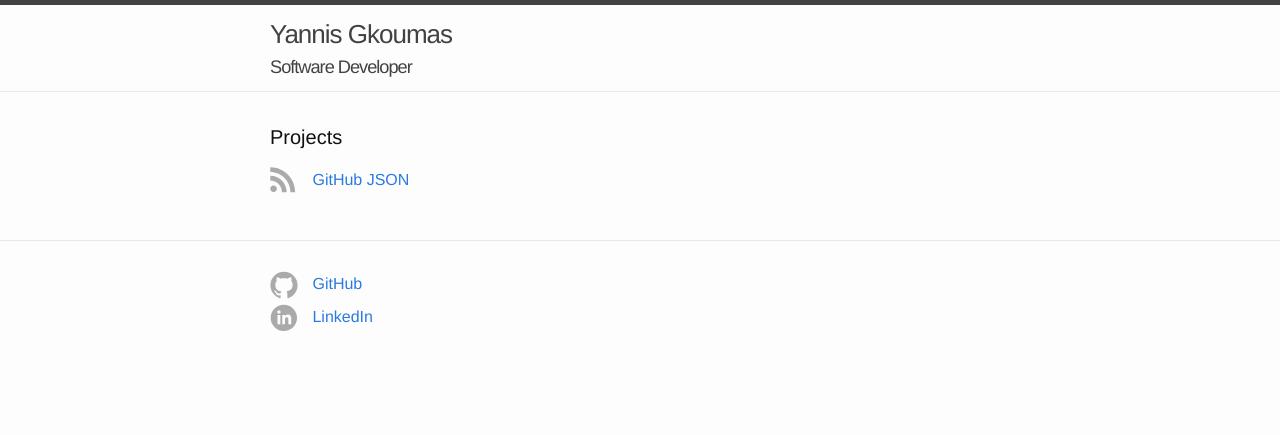
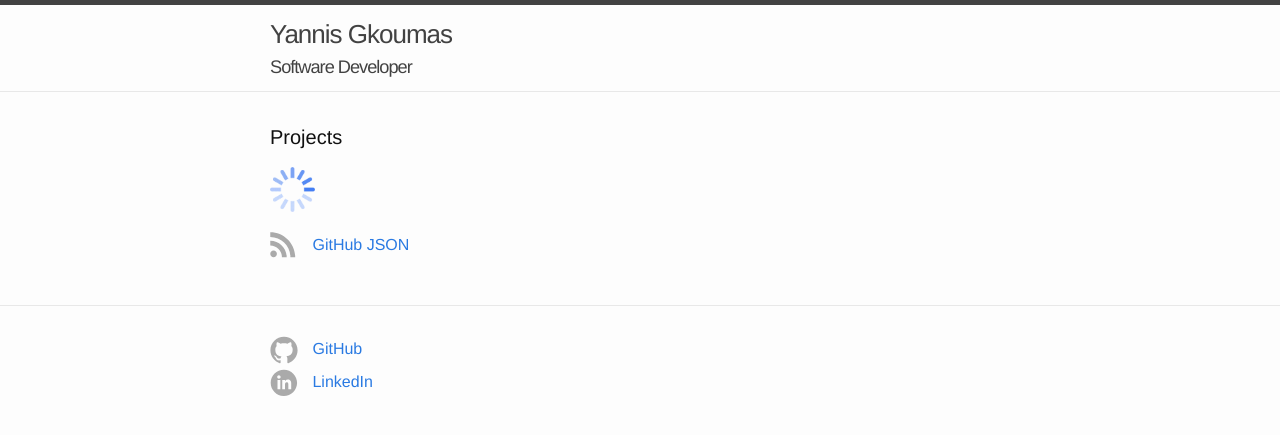
Before and after one commit to ygkoumas/ygkoumas.github.io, a Jekyll site: the page built from index.html, in a window 1280 px wide. Shown: the top 435 px of the page. Built offline with Jekyll 4.4.1, drawn with Linux system fonts in a browser that asks for light colours.

Commit message:
Loading icon is added for the ajax call

```diff
--- a/_sass/_base.scss
+++ b/_sass/_base.scss
@@ -229,3 +229,9 @@ a:hover .icon > svg path {
 		transition: 1200ms;
 	}
 }
+
+.loading--icon {
+    padding-bottom: 20px;
+    width: 45px;
+    height: 45px;
+}
--- a/index.html
+++ b/index.html
@@ -5,7 +5,9 @@ layout: default
 <div class="home">
 
   <h1 class="page-heading">Projects</h1>
-  <div class="github-call"></div>
+  <div class="github-call">
+    <img class="loading--icon" src="images/loading.gif">
+  </div>
 
   <p class="json-subscribe">
     <a href="https://api.github.com/users/ygkoumas/repos?callback=myjsonp">
--- a/javascript/GithubCall.js
+++ b/javascript/GithubCall.js
@@ -1,4 +1,4 @@
-window.onload = function() {
+main = function() {
 
 	githubCall = new XMLHttpRequest;
 
@@ -21,3 +21,8 @@ window.onload = function() {
 		return string;
 	};
 };
+
+
+window.onload = function() {
+	window.setTimeout(main, 2000);
+}
```
Also changed, not shown: images/loading.gif (added).
